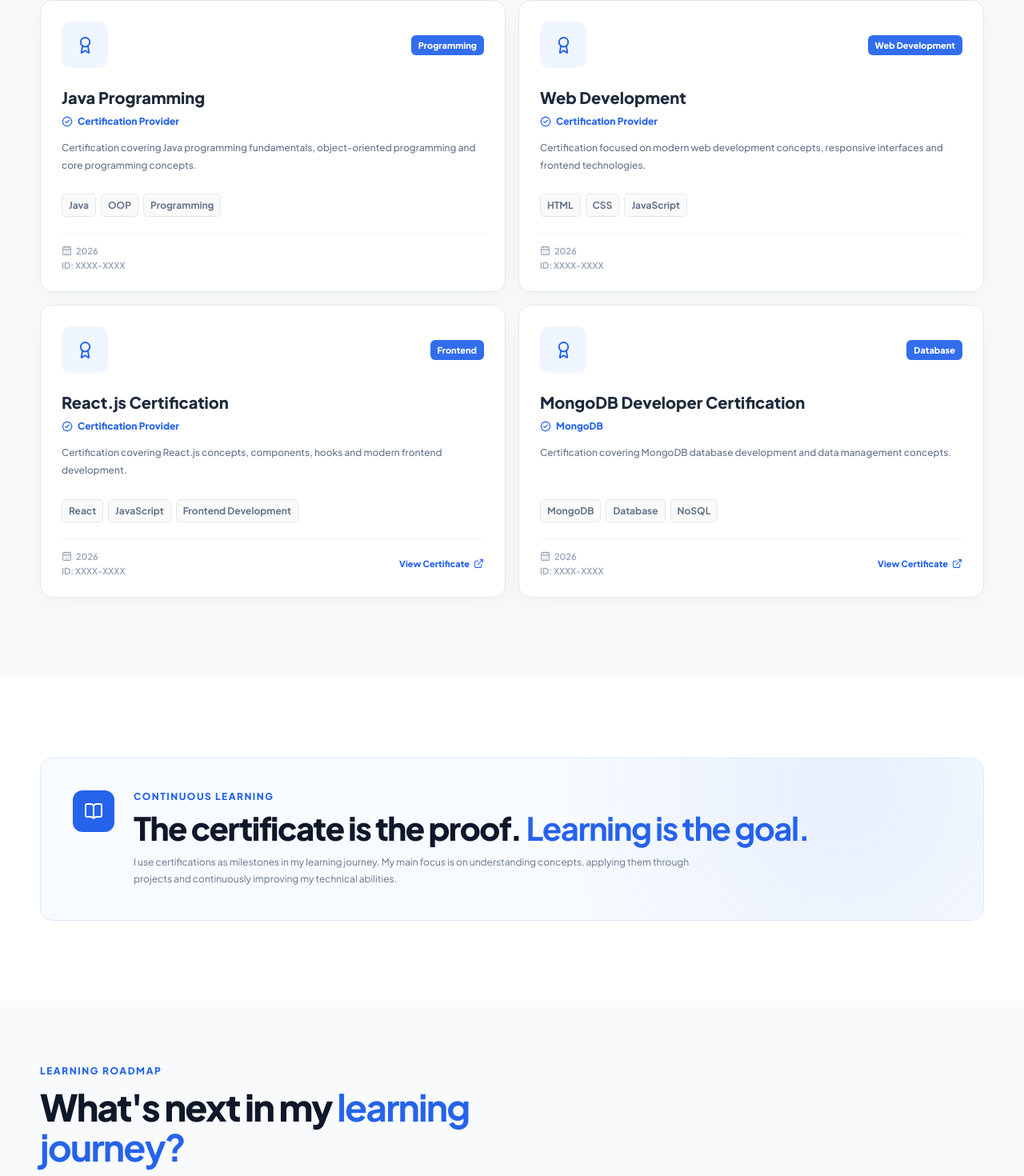
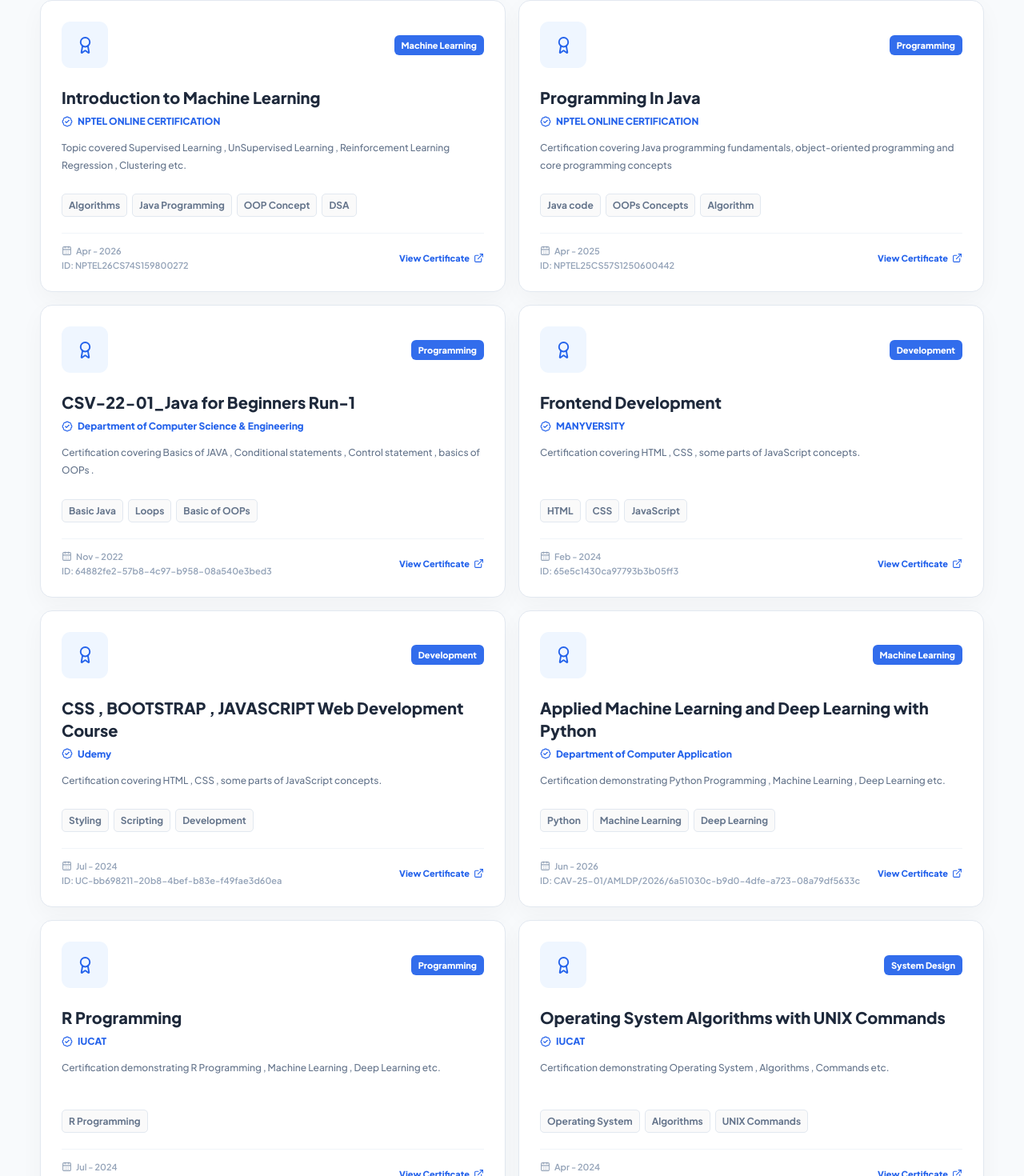
Before and after one commit to Krishna-MERN/My-Portfolio-2026-, a React (Vite) app: page /certifications in a window 1280 px wide. Shown: the part 913-2383 px from the top of the page at 80% size. Built offline with nearby package versions, Linux system fonts and the light colour scheme.

Commit message:
Updated certification page

```diff
--- a/src/pages/Certifications.jsx
+++ b/src/pages/Certifications.jsx
@@ -29,35 +29,36 @@ const Certifications = () => {
     // =======================================================
 
     {
-      title: "Java Programming",
-      issuer: "Certification Provider",
-      date: "2026",
-      category: "Programming",
-      credentialId: "XXXX-XXXX",
+      title: "Introduction to Machine Learning",
+      issuer: "NPTEL ONLINE CERTIFICATION",
+      date: "Apr - 2026",
+      category: "Machine Learning",
+      credentialId: "NPTEL26CS74S159800272",
       description:
-        "Certification covering Java programming fundamentals, object-oriented programming and core programming concepts.",
+        "Topic covered Supervised Learning , UnSupervised Learning , Reinforcement Learning Regression , Clustering etc.",
       skills: [
-        "Java",
-        "OOP",
-        "Programming",
+        "Algorithms",
+        "Java Programming ",
+        "OOP Concept",
+        "DSA",
       ],
-      certificateUrl: "#",
+      certificateUrl: "https://drive.google.com/file/d/1Byn1A_K381mPY4JrTJ0cQNmHzFOZFe69/view?usp=sharing",
     },
 
     {
-      title: "Web Development",
-      issuer: "Certification Provider",
-      date: "2026",
-      category: "Web Development",
-      credentialId: "XXXX-XXXX",
+      title: "Programming In Java",
+      issuer: "NPTEL ONLINE CERTIFICATION",
+      date: "Apr - 2025",
+      category: "Programming",
+      credentialId: "NPTEL25CS57S1250600442",
       description:
-        "Certification focused on modern web development concepts, responsive interfaces and frontend technologies.",
+        "Certification covering Java programming fundamentals, object-oriented programming and core programming concepts",
       skills: [
-        "HTML",
-        "CSS",
-        "JavaScript",
+        "Java code",
+        "OOPs Concepts",
+        "Algorithm",
       ],
-      certificateUrl: "#",
+      certificateUrl: "https://drive.google.com/file/d/1Oz9iqheusjOwKGftpg2KWhh-KXL2G_8j/view?usp=sharing",
     },
 
 
@@ -67,51 +68,137 @@ const Certifications = () => {
     // =======================================================
 
     {
-      title: "React.js Certification",
-      issuer: "Certification Provider",
-      date: "2026",
-      category: "Frontend",
-      credentialId: "XXXX-XXXX",
+      title: "CSV-22-01_Java for Beginners Run-1",
+      issuer: "Department of Computer Science & Engineering",
+      date: "Nov - 2022",
+      category: "Programming",
+      credentialId: "64882fe2-57b8-4c97-b958-08a540e3bed3",
       description:
-        "Certification covering React.js concepts, components, hooks and modern frontend development.",
+        "Certification covering Basics of JAVA , Conditional statements , Control statement , basics of OOPs .",
       skills: [
-        "React",
-        "JavaScript",
-        "Frontend Development",
+        "Basic Java",
+        "Loops",
+        "Basic of OOPs",
       ],
-      certificateUrl: "https://...",
+      certificateUrl: "https://drive.google.com/file/d/1nWyaWSB5jXjOyNMkpIX5q-UwJ2Dy6D_b/view?usp=sharing",
     },
 
     {
-      title: "MongoDB Developer Certification",
-      issuer: "MongoDB",
-      date: "2026",
-      category: "Database",
-      credentialId: "XXXX-XXXX",
+      title: "Frontend Development",
+      issuer: "MANYVERSITY",
+      date: "Feb - 2024",
+      category: "Development",
+      credentialId: "65e5c1430ca97793b3b05ff3",
       description:
-        "Certification covering MongoDB database development and data management concepts.",
+        "Certification covering HTML , CSS , some parts of JavaScript concepts.",
       skills: [
-        "MongoDB",
-        "Database",
-        "NoSQL",
+        "HTML",
+        "CSS",
+        "JavaScript",
       ],
-      certificateUrl: "https://...",
+      certificateUrl: "https://drive.google.com/file/d/1L-_TcXka63wSOs4Rqrs4JtT-k0qEblWF/view?usp=sharing",
     },
 
-    // {
-    //   title: "AWS Cloud Practitioner",
-    //   issuer: "Amazon Web Services",
-    //   date: "2026",
-    //   category: "Cloud",
-    //   credentialId: "XXXX-XXXX",
-    //   description:
-    //     "Certification demonstrating foundational knowledge of cloud computing and AWS services.",
-    //   skills: [
-    //     "AWS",
-    //     "Cloud Computing",
-    //   ],
-    //   certificateUrl: "https://...",
-    // },
+    {
+      title: "CSS , BOOTSTRAP , JAVASCRIPT Web Development Course",
+      issuer: "Udemy",
+      date: "Jul - 2024",
+      category: "Development",
+      credentialId: "UC-bb698211-20b8-4bef-b83e-f49fae3d60ea",
+      description:
+       " Certification covering HTML , CSS , some parts of JavaScript concepts.",
+      skills: [
+        "Styling",
+        "Scripting",
+        "Development",
+
+      ],
+      certificateUrl: "https://drive.google.com/file/d/1FCqf35JG0Hqt2tuT0iM_4Ry9dsad9zIC/view?usp=sharing",
+    },
+    {
+      title: "Applied Machine Learning and Deep Learning with Python",
+      issuer: "Department of Computer Application",
+      date: "Jun - 2026",
+      category: "Machine Learning",
+      credentialId: "CAV-25-01/AMLDP/2026/6a51030c-b9d0-4dfe-a723-08a79df5633c",
+      description:
+        "Certification demonstrating Python Programming , Machine Learning , Deep Learning  etc.",
+      skills: [
+        "Python ",
+        "Machine Learning ",
+        "Deep Learning",
+
+      ],
+      certificateUrl: "https://drive.google.com/file/d/12uHC6V05ZnhoVAQKXWY5bEiF3LhW9qMD/view?usp=sharing",
+    },
+
+    {
+      title: "R Programming",
+      issuer: "IUCAT",
+      date: "Jul - 2024",
+      category: "Programming",
+      credentialId: "CAIUCAT202324E00022 ",
+      description:
+        "Certification demonstrating R Programming , Machine Learning , Deep Learning  etc.",
+      skills: [
+        "R Programming",
+
+
+      ],
+      certificateUrl: "https://drive.google.com/file/d/1ydwAeJyyvzZOiU9cPRn2Lodnb9P9_x3d/view?usp=sharing",
+    },
+
+    {
+        title: "Operating System Algorithms with UNIX Commands",
+      issuer: "IUCAT",
+      date: "Apr - 2024",
+      category: "System Design",
+      credentialId: "CAV-25-01/OSAU/2025/0023 ",
+      description:
+        "Certification demonstrating Operating System , Algorithms , Commands  etc.",
+      skills: [
+        "Operating System",
+         "Algorithms",
+        "UNIX Commands",
+
+
+      ],
+      certificateUrl: "https://drive.google.com/file/d/1LeQMgU3qQCf94LiWUYVpQ--jHqAJPuFl/view?usp=sharing",
+    },
+    {
+        title: "“Full Stack Development with PHP & MySQL",
+      issuer: "IUCAT",
+      date: "Oct - 2024",
+      category: "Development",
+      credentialId: "IUCAT/FSD/2024/0022 ",
+      description:
+        "Certification demonstrating Development phases , php and SQL Quaries  etc.",
+      skills: [
+        "Development",
+         "Website Designing",
+        "SQL Quaries",
+
+
+      ],
+      certificateUrl: "https://drive.google.com/file/d/1T7w4JAJob5VEH0-EOgUFo3DGsn5ZFnYm/view?usp=sharing",
+    },
+    {
+        title: "Data Structure using Advanced C Programming",
+      issuer: "IUCAT",
+      date: "Dec - 2024",
+      category: "Programming",
+      credentialId: "IUCAT/FSD/2024/002 ",
+      description:
+        "Certification demonstrating Data Structure and Algorithms for structuring the data using Advanced C Programming",
+      skills: [
+        "Programming",
+         "Data Structure",
+        "C",
+
+
+      ],
+      certificateUrl: "https://drive.google.com/file/d/1qvZCZAu5l_D3zUXvWHNP2oSmYAtvBv99/view?usp=sharing",
+    },
 
   ];
 
```
